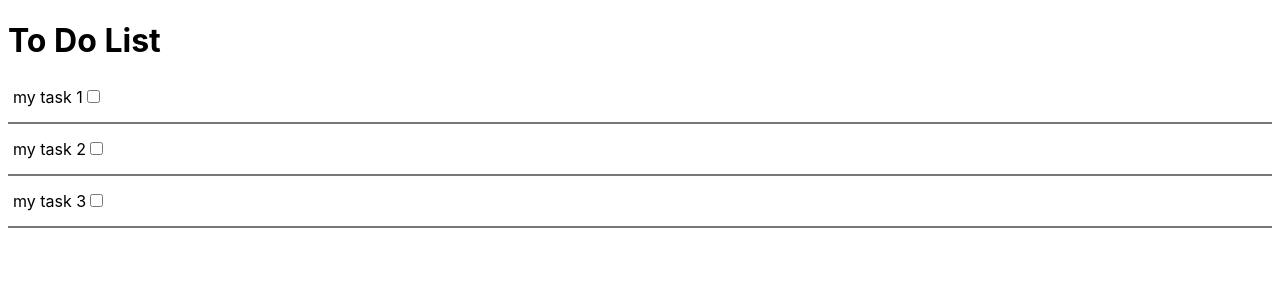
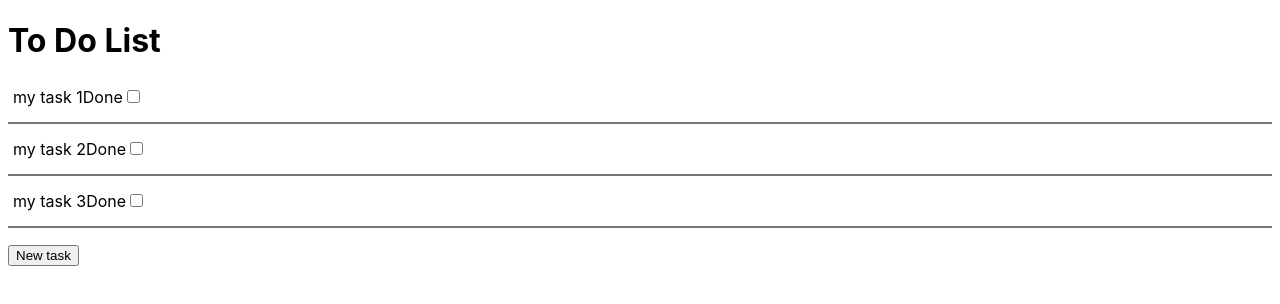
Before and after one commit to Globostofo/todo-list-reactjs, a React (Create React App) app: page / in a window 1280 px wide. Shown: the top 304 px of the page. Built offline with nearby package versions, Linux system fonts and the light colour scheme.

Commit message:
Added checkboxes

```diff
--- a/src/App.js
+++ b/src/App.js
@@ -8,9 +8,9 @@ class App extends React.Component {
         super(props);
         this.state = {
             tasks: [
-                <Task title="my task 1" checked="" />,
-                <Task title="my task 2" checked="" />,
-                <Task title="my task 3" checked="" />
+                <Task title="my task 1" done={false} />,
+                <Task title="my task 2" done={false} />,
+                <Task title="my task 3" done={false} />
             ]
         }
     }
@@ -20,6 +20,7 @@ class App extends React.Component {
             <div>
                 <h1>To Do List</h1>
                 <ul className='task-list'>{this.state.tasks.map((task) => <li key={task.props.title}>{task}</li>)}</ul>
+                <button onClick={() => this.setState({tasks: this.state.tasks.concat(<Task title={prompt("Title:")} done="" />)})}>New task</button>
             </div>
         );
     }
--- a/src/Task.js
+++ b/src/Task.js
@@ -1,14 +1,22 @@
 import React from "react";
 import "./Task.css"
 
-function Task(props) {
+class Task extends React.Component {
 
-    return (
-        <div className="task">
-            <label>{props.title}</label>
-            <input type="checkbox" checked={props.checked} />
-        </div>
-    );
+    constructor(props) {
+        super(props);
+        this.state = { done: props.done }
+    }
+
+    render() {
+        return (
+            <div className="task">
+                <label>{this.props.title}</label>
+                <label>Done</label>
+                <input type="checkbox" checked={this.state.done} onChange={() => this.setState({done: !this.state.done})} />
+            </div>
+        );
+    }
 
 }
 
```
